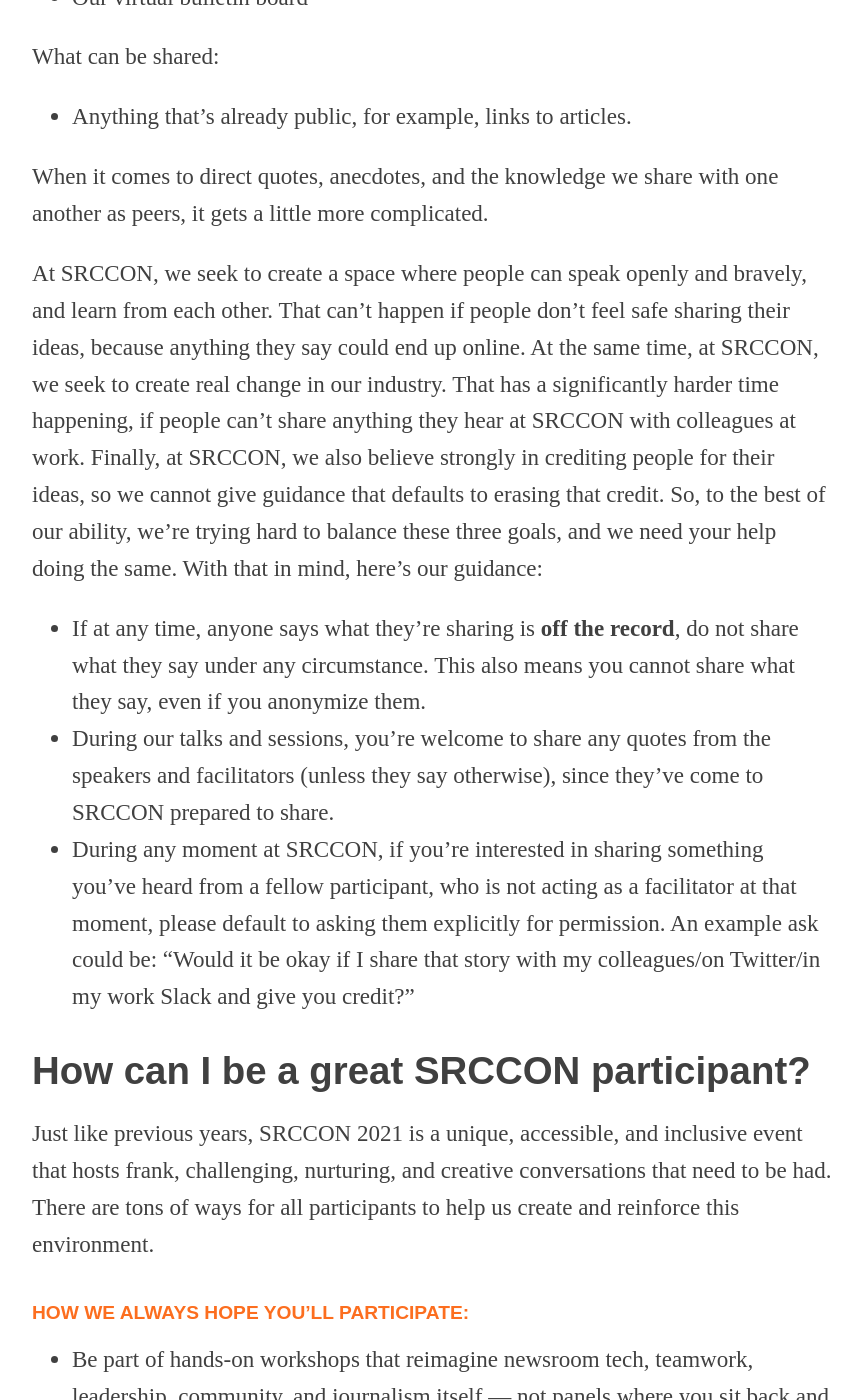
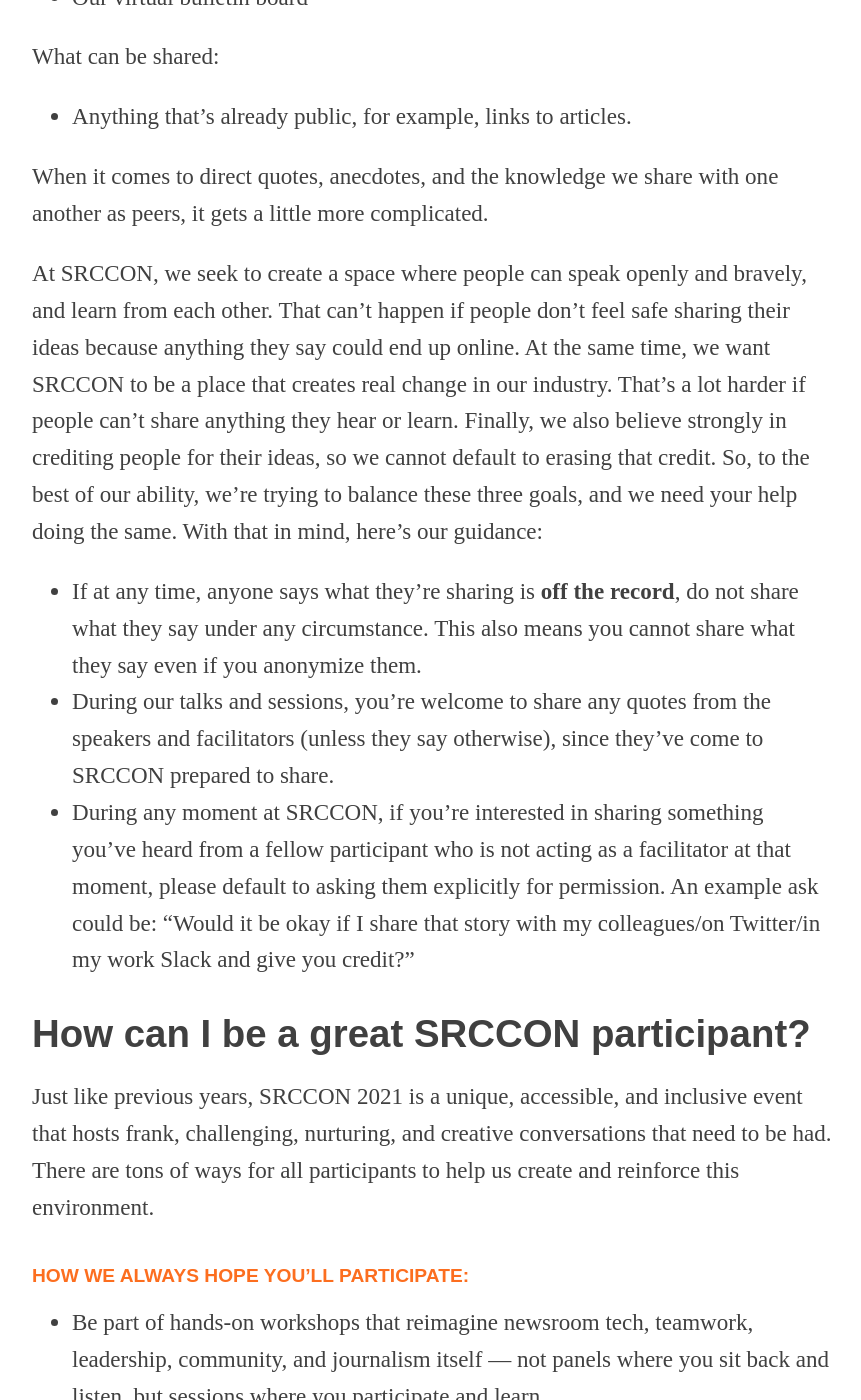
Before and after one commit to OpenNews/srccon-2021, a Jekyll site: the page built from participant-prep.md, in a window 1280 px wide and 1400 px high, scrolled down 8952 px. Shown: the whole window, without its empty margins (208-1069 px from the left). Built offline with Jekyll 4.4.1, drawn with Linux system fonts in a browser that asks for light colours; some web fonts are replaced.

Commit message:
otr guidance

```diff
--- a/participant-prep.md
+++ b/participant-prep.md
@@ -170,11 +170,11 @@
 
 When it comes to direct quotes, anecdotes, and the knowledge we share with one another as peers, it gets a little more complicated.
 
-At SRCCON, we seek to create a space where people can speak openly and bravely, and learn from each other. That can’t happen if people don’t feel safe sharing their ideas, because anything they say could end up online. At the same time, at SRCCON, we seek to create real change in our industry. That has a significantly harder time happening, if people can’t share anything they hear at SRCCON with colleagues at work. Finally, at SRCCON, we also believe strongly in crediting people for their ideas, so we cannot give guidance that defaults to erasing that credit. So, to the best of our ability, we’re trying hard to balance these three goals, and we need your help doing the same. With that in mind, here’s our guidance:
+At SRCCON, we seek to create a space where people can speak openly and bravely, and learn from each other. That can’t happen if people don’t feel safe sharing their ideas because anything they say could end up online. At the same time, we want SRCCON to be a place that creates real change in our industry. That’s a lot harder if people can’t share anything they hear or learn. Finally, we also believe strongly in crediting people for their ideas, so we cannot default to erasing that credit. So, to the best of our ability, we’re trying to balance these three goals, and we need your help doing the same. With that in mind, here’s our guidance:
 
-* If at any time, anyone says what they’re sharing is **off the record**, do not share what they say under any circumstance. This also means you cannot share what they say, even if you anonymize them.
+* If at any time, anyone says what they’re sharing is **off the record**, do not share what they say under any circumstance. This also means you cannot share what they say even if you anonymize them.
 * During our talks and sessions, you’re welcome to share any quotes from the speakers and facilitators (unless they say otherwise), since they’ve come to SRCCON prepared to share.
-* During any moment at SRCCON, if you’re interested in sharing something you’ve heard from a fellow participant, who is not acting as a facilitator at that moment, please default to asking them explicitly for permission. An example ask could be: “Would it be okay if I share that story with my colleagues/on Twitter/in my work Slack and give you credit?”
+* During any moment at SRCCON, if you’re interested in sharing something you’ve heard from a fellow participant who is not acting as a facilitator at that moment, please default to asking them explicitly for permission. An example ask could be: “Would it be okay if I share that story with my colleagues/on Twitter/in my work Slack and give you credit?”
 
 ## How can I be a great SRCCON participant?
 
```
